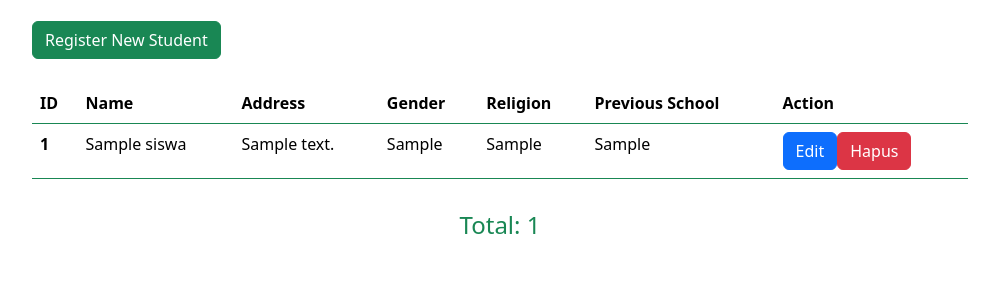
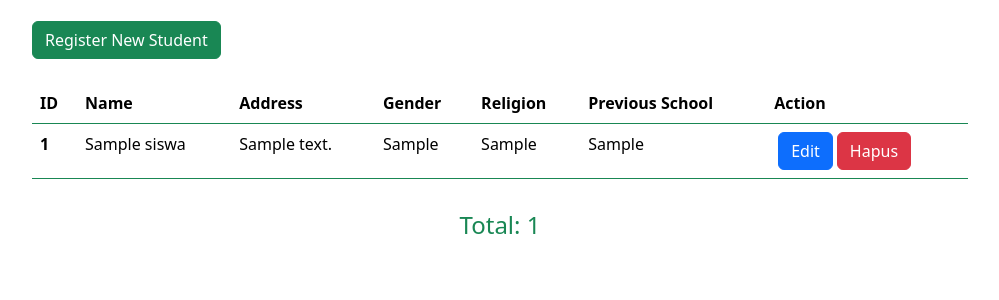
Before and after one commit to ZetsuX/simple-student-admission, a PHP site: page /list-siswa.php in a window 1280 px wide. Shown: the part 137-437 px from the top of the page, without its empty margins (140-1139 px from the left). Run offline with PHP 8.4, Linux system fonts and the light colour scheme; tables that the repository leaves empty or names only in its code hold one stand-in row (values such as "Sample post").

Commit message:
feat: add margin to button

```diff
--- a/list-siswa.php
+++ b/list-siswa.php
@@ -58,7 +58,7 @@
                     echo "<td>".$siswa['sekolah_asal']."</td>";
 
                     echo "<td>";
-                    echo "<a class='btn btn-primary text-decoration-none' href='form-edit.php?id=".$siswa['id']."'>Edit</a>";
+                    echo "<a class='btn btn-primary text-decoration-none mx-1' href='form-edit.php?id=".$siswa['id']."'>Edit</a>";
                     echo "<a class='btn btn-danger text-decoration-none' href='hapus.php?id=".$siswa['id']."'>Hapus</a>";
                     echo "</td>";
 
```
